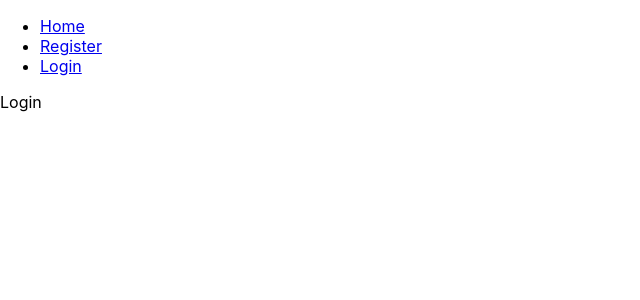
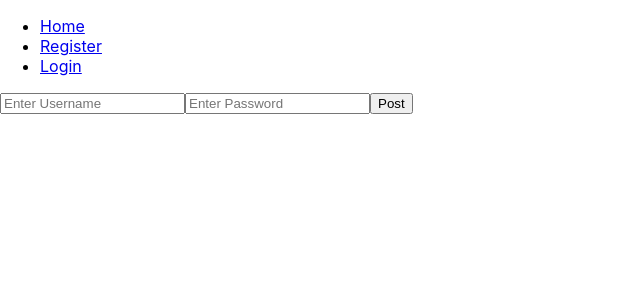
Before and after one commit to Golobcek02/Pametni-Paketnik-Frontend, a React (Create React App) app: page /login in a window 1280 px wide. Shown: the top 300 px of the page, without its empty margins (0-640 px from the left). Built offline with nearby package versions, Linux system fonts and the light colour scheme.

Commit message:
Implemented login view, added form to login and set coockies to username and id

```diff
--- a/src/Components/User/Login.jsx
+++ b/src/Components/User/Login.jsx
@@ -1,7 +1,36 @@
+import axios, { Axios } from 'axios';
+import { useState, useEffect } from "react"
+import { Link, useNavigate } from 'react-router-dom';
+import Cookies from "js-cookie";
+
 function Login() {
-	return (
-		<>Login</>
-	)
+  const [username, setUsername] = useState('');
+  const [password, setPassword] = useState('');
+  const navigate = useNavigate();
+
+  function SubmitLogIn() {
+    axios.post("http://localhost:5551/login", {
+      Username: username,
+      Password: password
+    }).then(res => {
+      if (res.status == 200) {
+        console.log(res.data);
+        let expiryDate = new Date();
+        expiryDate.setDate(expiryDate.getDate() + 7);
+        Cookies.set('id', res.data.ID, { expires: expiryDate });
+        Cookies.set('username', res.data.Username, { expires: expiryDate });
+        navigate("/");
+      }
+    })
+  }
+
+  return (
+    <div>
+      <input type='text' id="username" onChange={(e) => { setUsername(e.target.value) }} placeholder="Enter Username"></input>
+      <input type='password' id="password" onChange={(e) => { setPassword(e.target.value) }} placeholder="Enter Password"></input>
+      <button type='submit' onClick={SubmitLogIn}>Post</button>
+    </div>
+  );
 }
 
-export default Login
+export default Login;
```
